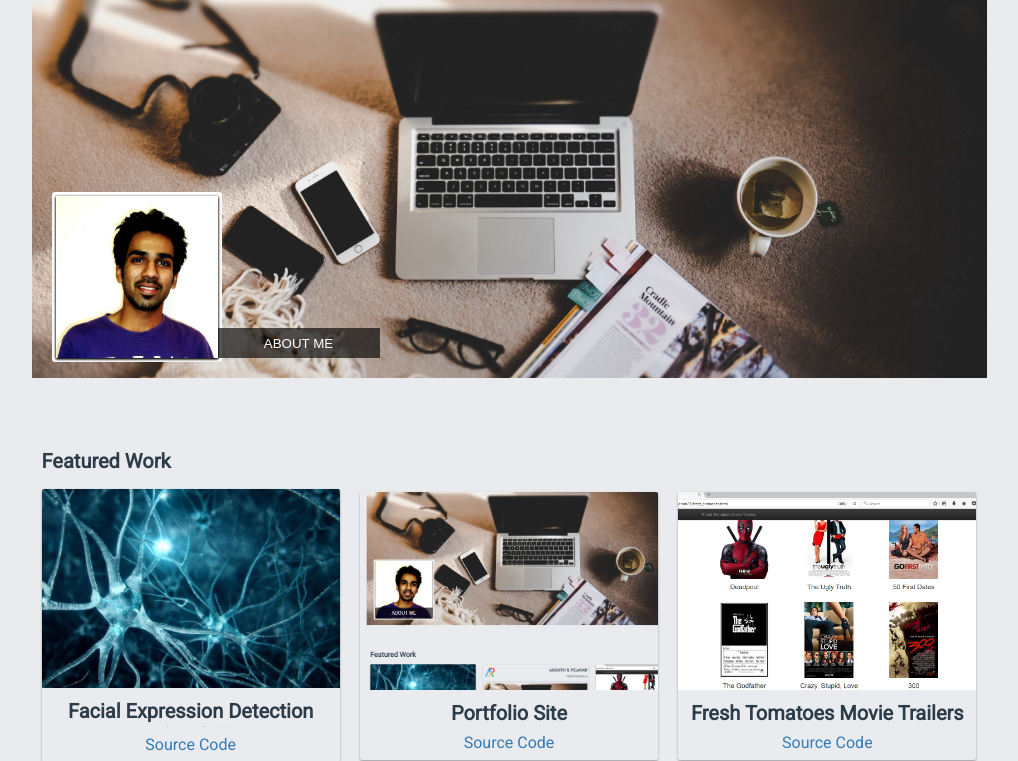
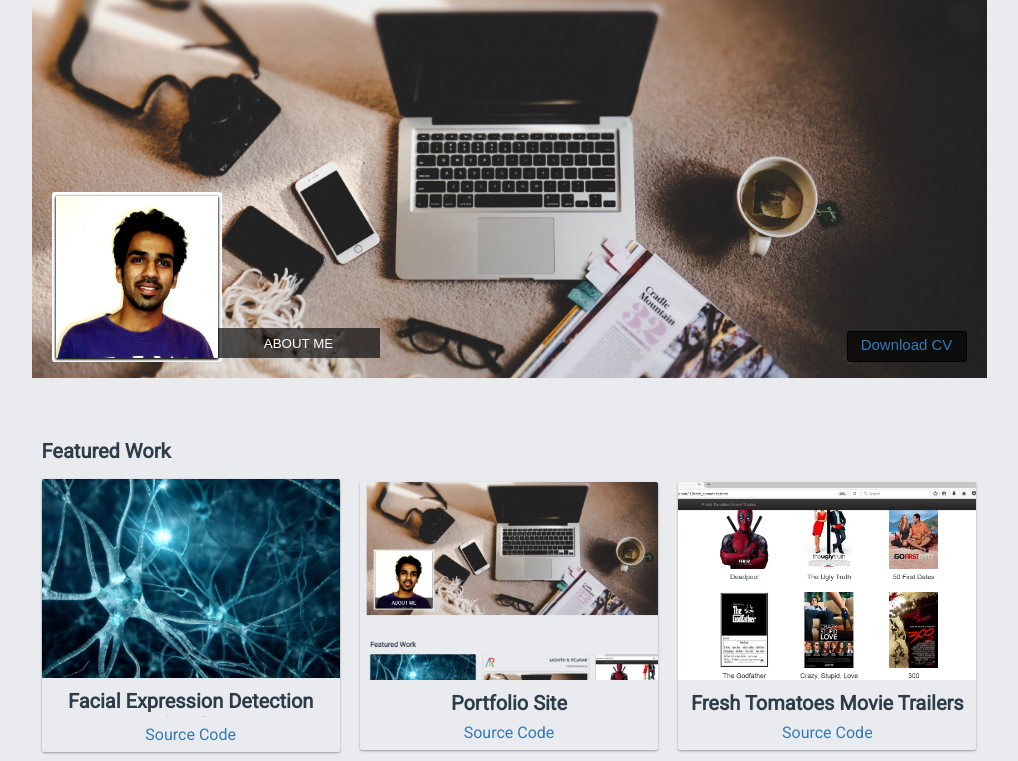
Before and after one commit to Akshith-Ranjan/Portfolio-Site, a PHP site: page / in a window 1280 px wide. Shown: the part 140-901 px from the top of the page, without its empty margins (131-1149 px from the left). Run offline with PHP 8.4, Linux system fonts and the light colour scheme.

Commit message:
adding download CV button

```diff
--- a/css/styles.css
+++ b/css/styles.css
@@ -90,8 +90,28 @@
   cursor: pointer;
 }
 
+.cv{
+  position: absolute;
+  bottom: -90px;
+  left: 50%;
+  transform: translate(-50%, 0);
+  color: white;
+  width:120px;
+  padding:0 6px;
+  background: rgba(0, 0, 0, 0.65);
+  border-radius: 3px;
+  border:none;
+}
+.cv:hover{
+  background: black;
+}
+.cv > a{
+  text-decoration: none!important;
+  font-size: 15px;
+}
+
 .profile-padding {
-  height: 50px;
+  height: 80px;
 }
 
 
@@ -172,6 +192,16 @@
     height: 125px;
     bottom: 20px;
     left: 20px;
+  }
+  .cv{
+    transform: translate(0, 0);
+    left:initial;
+    right: 20px;
+    bottom: 20px;
+    border: 1px solid black;
+  }
+  .profile-padding {
+    height: 40px;
   }
 }
 
@@ -262,10 +292,12 @@
 .close {
   background-color: white;
   color: black;
+  cursor:pointer;
+  border-radius: 2px;
 }
 
 .close:hover {
-  background-color: #bfbcbc;
+  background-color: #f44336;
 }
 
 .popup-img {
--- a/index.html
+++ b/index.html
@@ -32,6 +32,7 @@
               alt="Profile Picture">
             <button class="about-dp">ABOUT ME</button>
           </div>
+          <button class="cv"><a href="downloads/CV-Ranjan.docx">Download CV</a></button>
         </div>
         <div class="profile-padding"></div>
         <h2 class="project-heading">Featured Work</h2>
--- a/js/resume.js
+++ b/js/resume.js
@@ -20,7 +20,7 @@
       {
         "network": "Facebook",
         "username": "Akshith Ranjan",
-        "url": "https://www.facebook.com/akshith.ranjan.1"
+        "url": "https://www.facebook.com/ranjan.akshith"
       },
       {
         "network": "Github",
@@ -30,7 +30,7 @@
       {
         "network": "linkedin",
         "username": "Akshith Pejavar",
-        "url": "www.linkedin.com/in/akshith-pejavar"
+        "url": "https://www.linkedin.com/in/Akshith-Ranjan"
       }
     ]
   },
--- a/js/script.js
+++ b/js/script.js
@@ -41,7 +41,7 @@
 			`<p>${resume.basics.label}</p>` +
 			`<p>${resume.basics.summary}</p>`;
 		resume.basics.profiles.forEach(function(profile) {
-			links += `<a href="${profile.url}">${profile.network}</a>`;
+			links += `<a target="_blank" href="${profile.url}">${profile.network}</a>`;
 		});
 		//for project info
 	} else {
```
Also changed, not shown: 1 other file.
